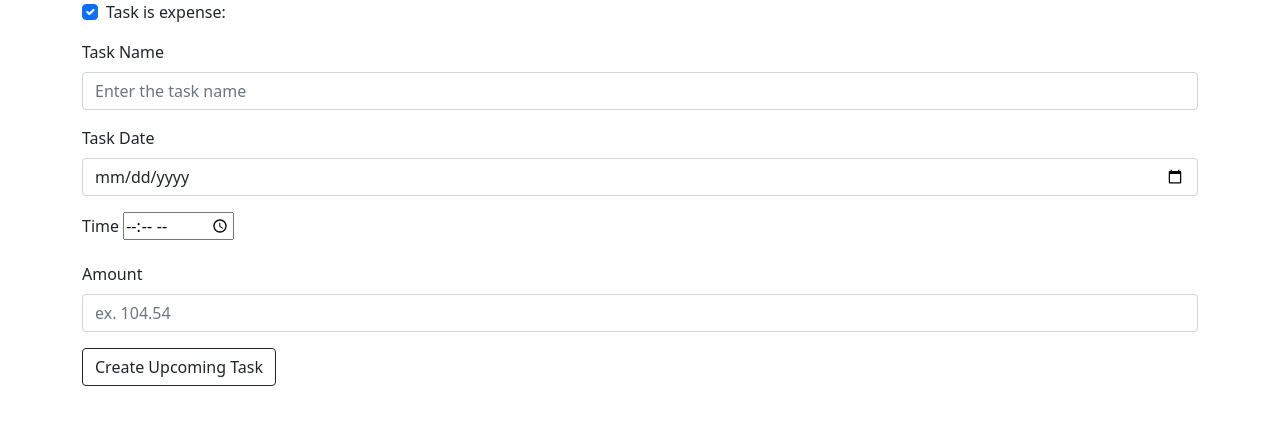
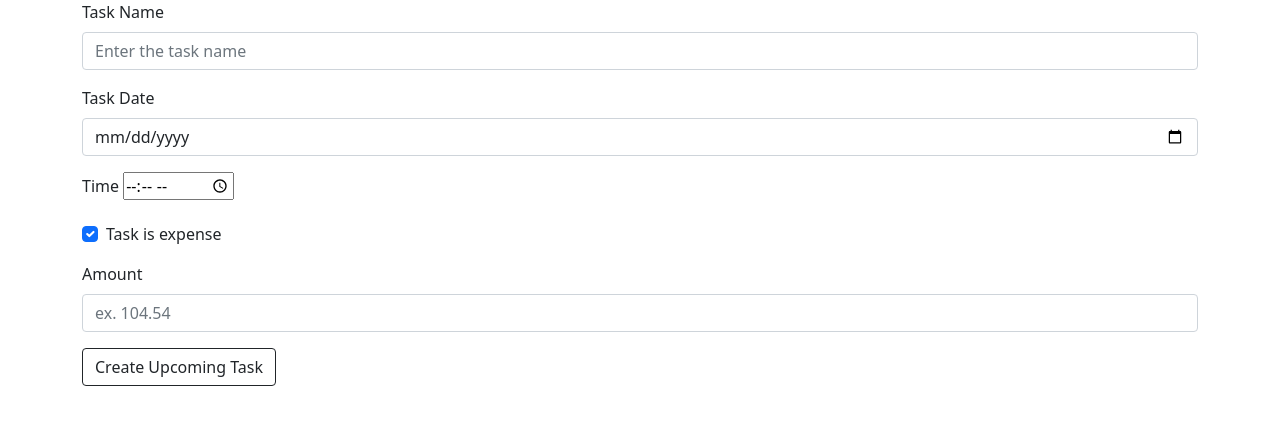
Before and after one commit to krit-rr/BankBro, a Flask app: template src/templates/add_task.html in a window 1280 px wide. Shown: the part 60-485 px from the top of the page. Run offline with Flask 3, Linux system fonts and the light colour scheme; the template is opened without the code that fills it, so the values that code supplies are empty; some libraries are stand-ins or nearby versions.

Commit message:
reorder form

```diff
--- a/src/templates/add_task.html
+++ b/src/templates/add_task.html
@@ -6,10 +6,6 @@
 {% block body %}
     <div class="container">
         <form action="/add_task" method="POST">
-            <div class="mb-3 form-check">
-              <input type="checkbox" class="form-check-input" name="expense" id="expense" checked="checked">
-              <label for="expense" class="form-check-label">Task is expense:</label>
-            </div>
             <div class="mb-3">
               <label for="title" class="form-label">Task Name</label>
               <input type="text" class="form-control" name="title" id="title" placeholder="Enter the task name" required>
@@ -21,6 +17,10 @@
             <div class="mb-3">
               <label for="time" class="form-label">Time</label>
               <input type="time" id="time" name="time"min="00:00" max="23:59">
+            </div>
+            <div class="mb-3 form-check">
+              <label for="expense" class="form-check-label">Task is expense</label>
+              <input type="checkbox" class="form-check-input" name="expense" id="expense" checked="checked">
             </div>
             <div class="mb-3">
               <label for="amount" class="form-label">Amount</label>
```
